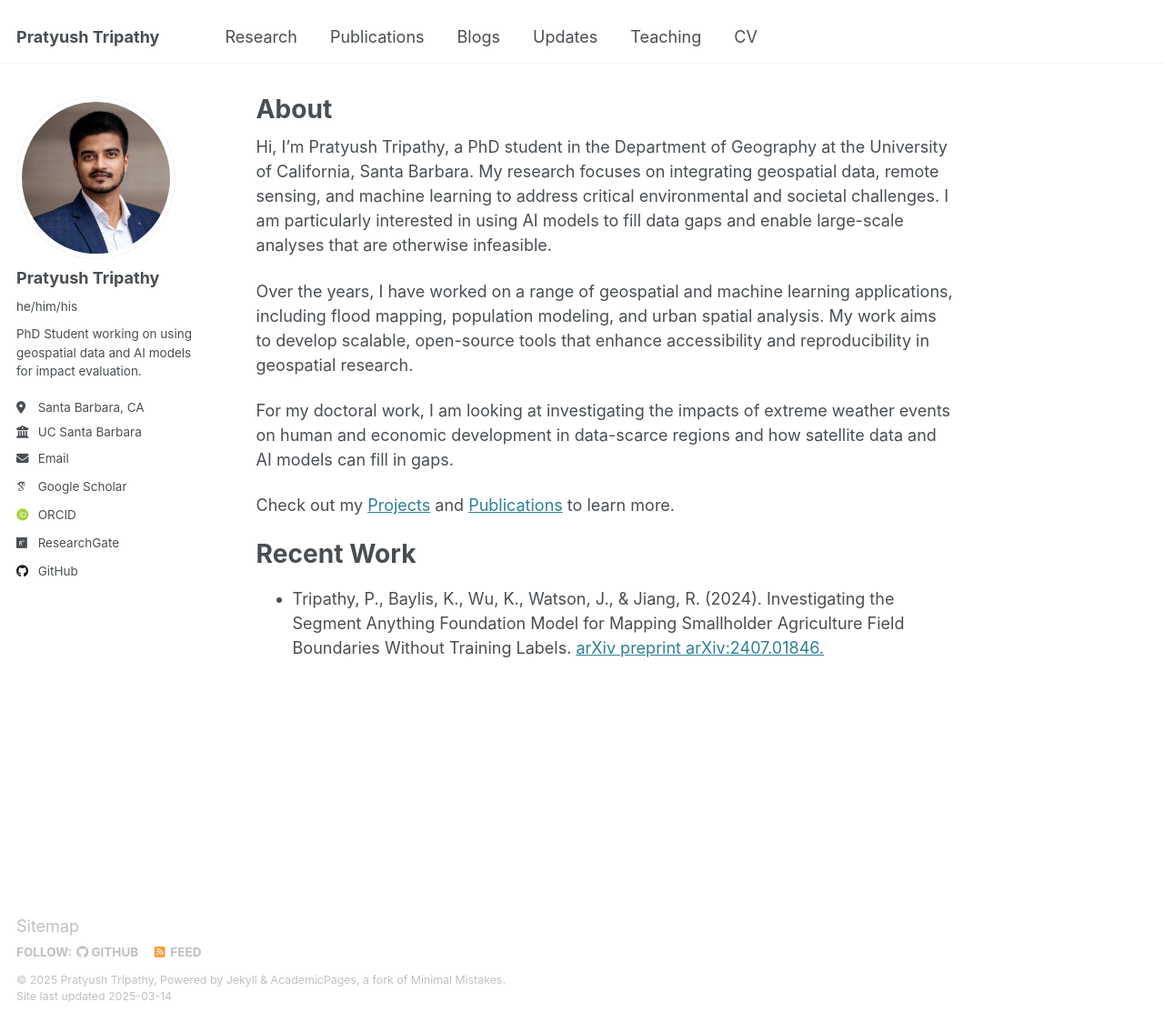
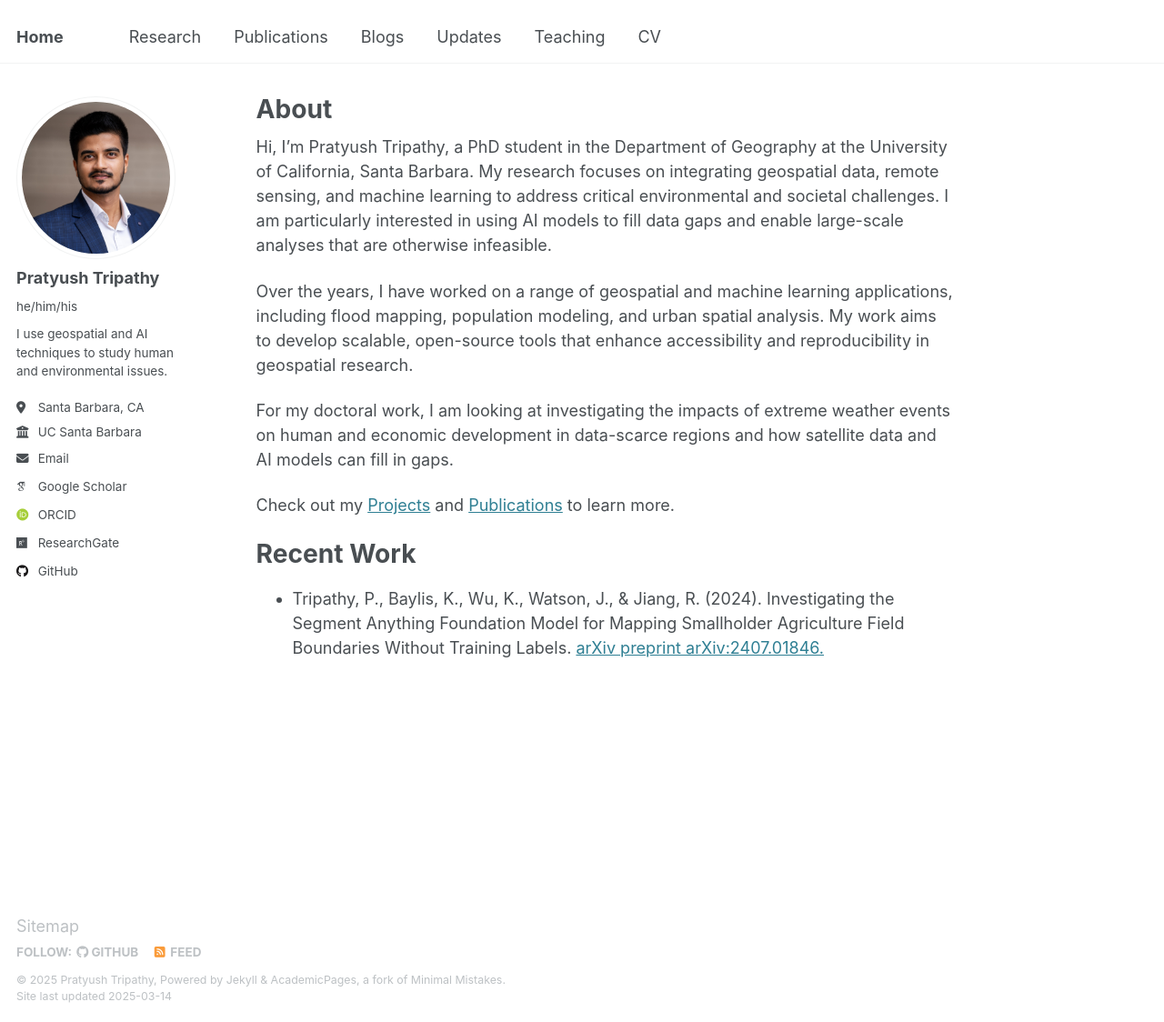
Before and after one commit to tripathyp/tripathyp.github.io, a Jekyll site: the page built from _pages/about.md, in a window 1280 px wide and 1124 px high. Shown: the whole window at 91% size. Built offline with Jekyll 4.4.1, drawn with Linux system fonts in a browser that asks for light colours; some web fonts are replaced.

Commit message:
updated bio

```diff
--- a/_config.yml
+++ b/_config.yml
@@ -1,7 +1,7 @@
 # Basic Site Settings
 locale                   : "en-US"
 site_theme               : "default"
-title                    : "Pratyush Tripathy"
+title                    : "Home"
 title_separator          : "-"
 name                     : &name "Pratyush Tripathy"
 description              : &description "personal description"
@@ -17,7 +17,7 @@ author:
   avatar           : "/headshot_pt.jpg"
   name             : "Pratyush Tripathy"
   pronouns         : "he/him/his"
-  bio              : "PhD Student working on using geospatial data and AI models for impact evaluation."
+  bio              : "I use geospatial and AI techniques to study human and environmental issues."
   location         : "Santa Barbara, CA"
   employer         : "UC Santa Barbara"
   email            : "ptripathy@ucsb.edu"
```
